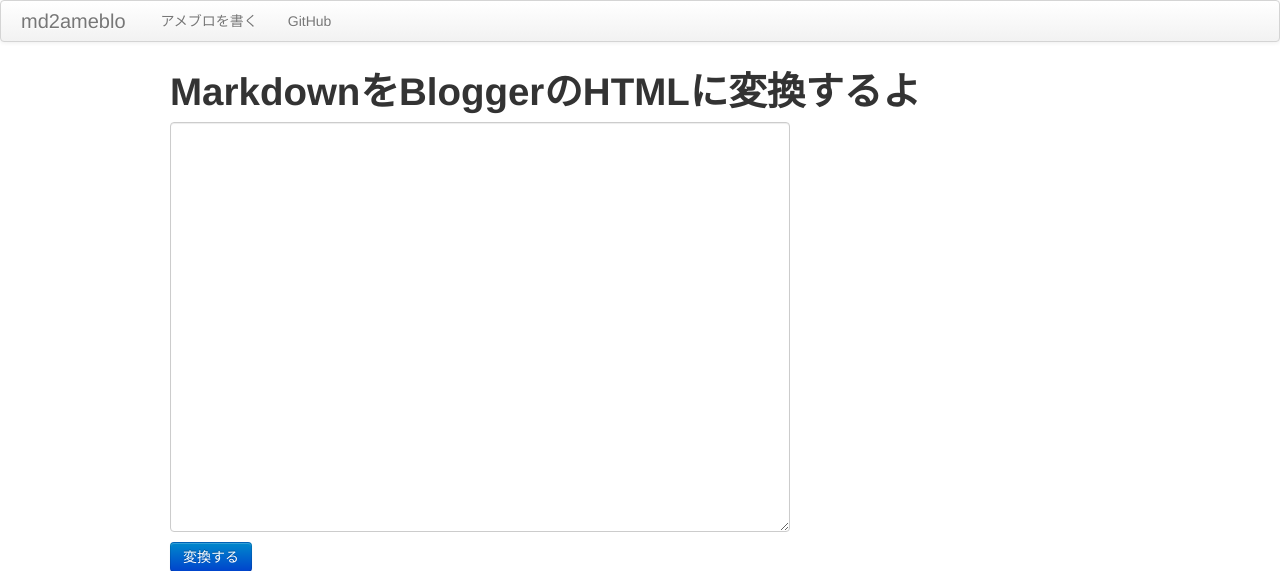
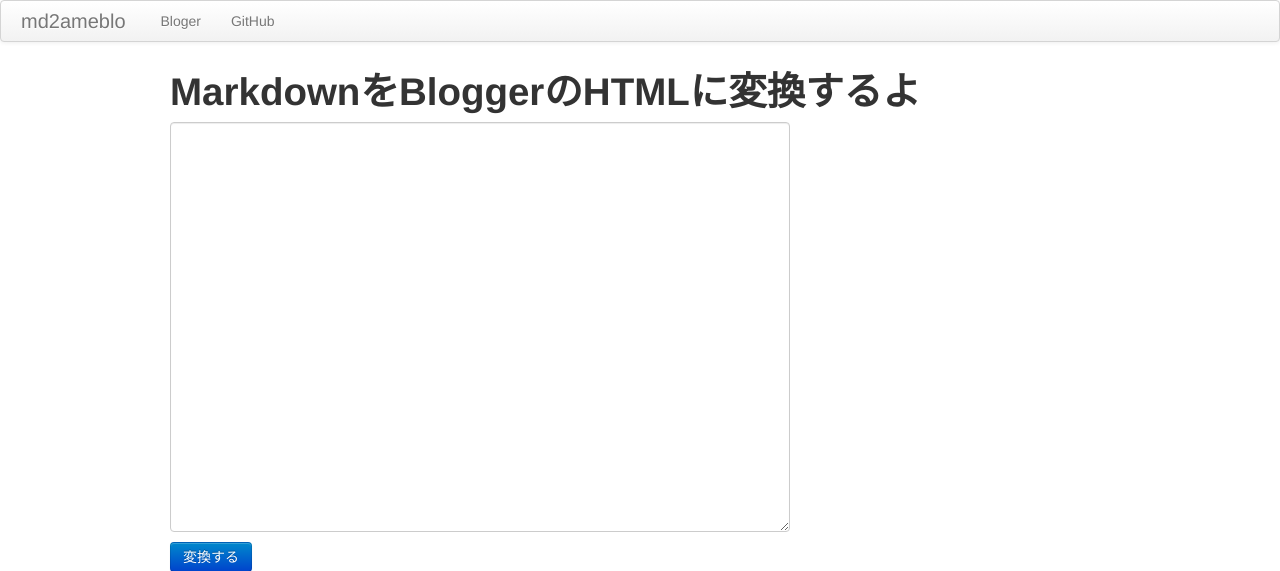
Before and after one commit to oinume/md2ameblo, a Bottle app: page /blogger in a window 1280 px wide. Shown: the top 571 px of the page. Run offline with Bottle, Linux system fonts and the light colour scheme; parts of the project's set-up code (start-up, migrations or seed data) failed here and were passed over; some libraries are stand-ins or nearby versions.

Commit message:
リンク先の変更

```diff
--- a/md2ameblo/templates/_layout.html
+++ b/md2ameblo/templates/_layout.html
@@ -16,7 +16,11 @@
 <div class="navbar-inner">
 <a class="brand" href="/">md2ameblo</a>
 <ul class="nav">
-<li><a href="http://blog.ameba.jp/ucs/entry/srventryinsertinput.do" target="_blank">アメブロを書く</a></li>
+{%- if blog_kind == 'ameblo' -%}
+<li><a href="http://blog.ameba.jp/ucs/entry/srventryinsertinput.do" target="_blank">アメブロ</a></li>
+{%- else -%}
+<li><a href="http://www.blogger.com/home" target="_blank">Bloger</a></li>
+{%- endif -%}
 <li><a href="https://github.com/oinume/md2ameblo">GitHub</a></li>
 </ul>
 </div>
```
